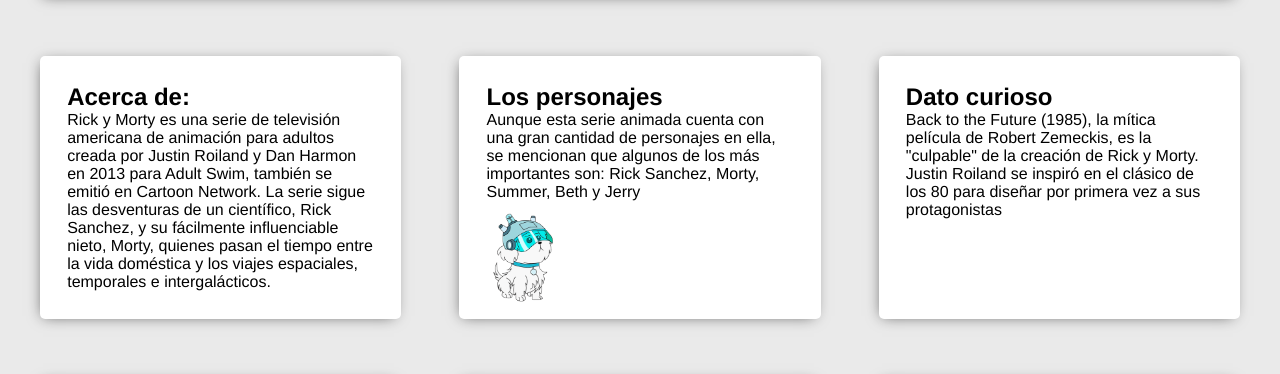
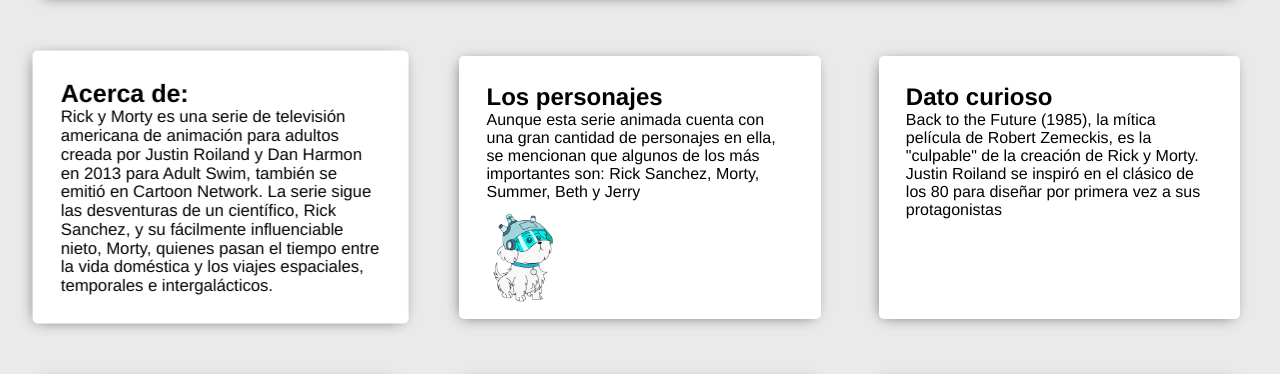
Before and after one commit to ManuUSS/Rick-Morty, a React (Vite) app: page / in a window 1280 px wide. In both pictures the pointer is over the element 220 px from the left and 1137 px from the top of the page. Shown: the part 950-1324 px from the top of the page. Built offline with nearby package versions, Linux system fonts and the light colour scheme.

Commit message:
creacion del readme

```diff
--- a/src/components/contextSection/ContextItem.css
+++ b/src/components/contextSection/ContextItem.css
@@ -7,6 +7,11 @@
     box-shadow: -2px 2px 14px -5px rgba(0,0,0,0.65);
     margin: 1.5em;
     padding: 1.7em;
+    transition: transform .5s ease-out;
+}
+
+.card--context:hover {
+    transform: perspective(31.25rem) translateZ(1.25rem);
 }
 
 .card_context--flex {
```
Also changed, not shown: 1 other file (tests, documents, lock files or other folders).
